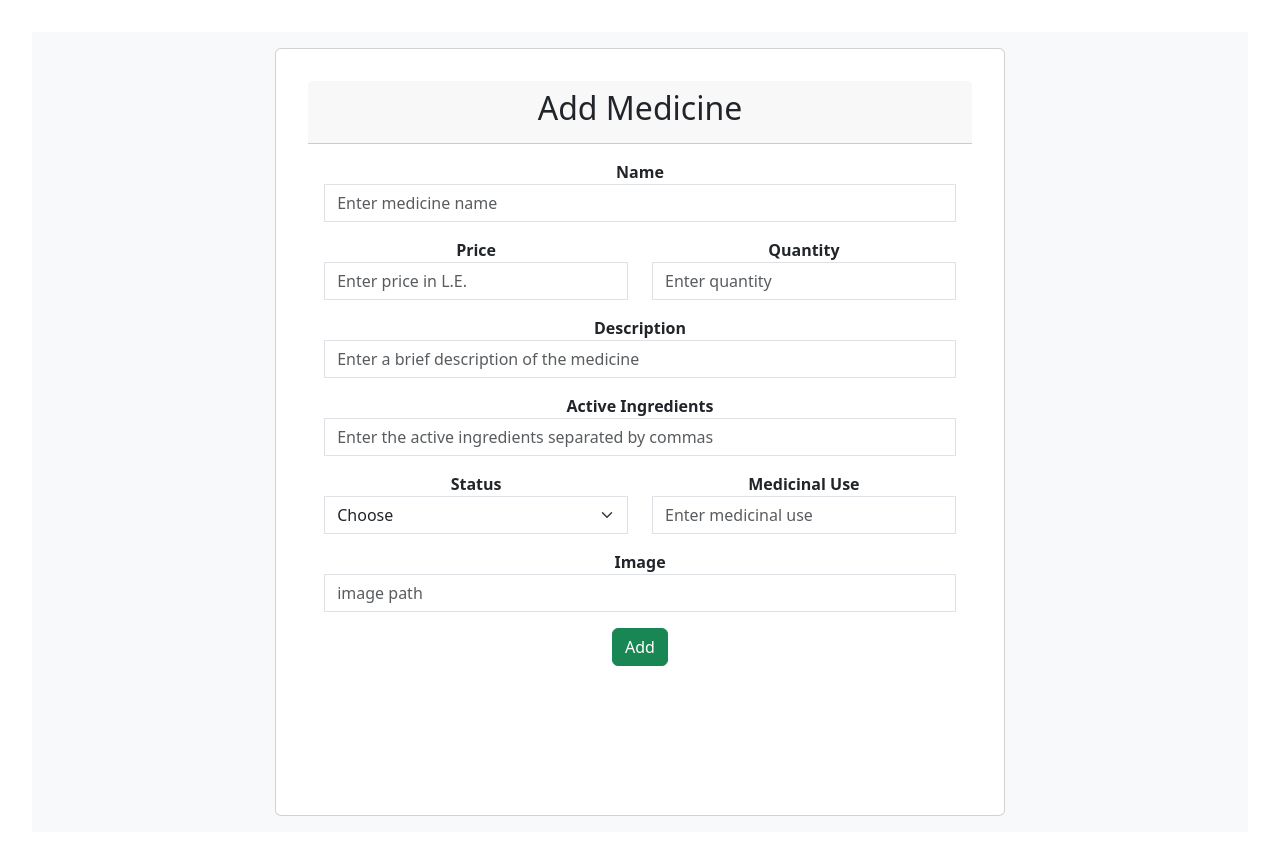
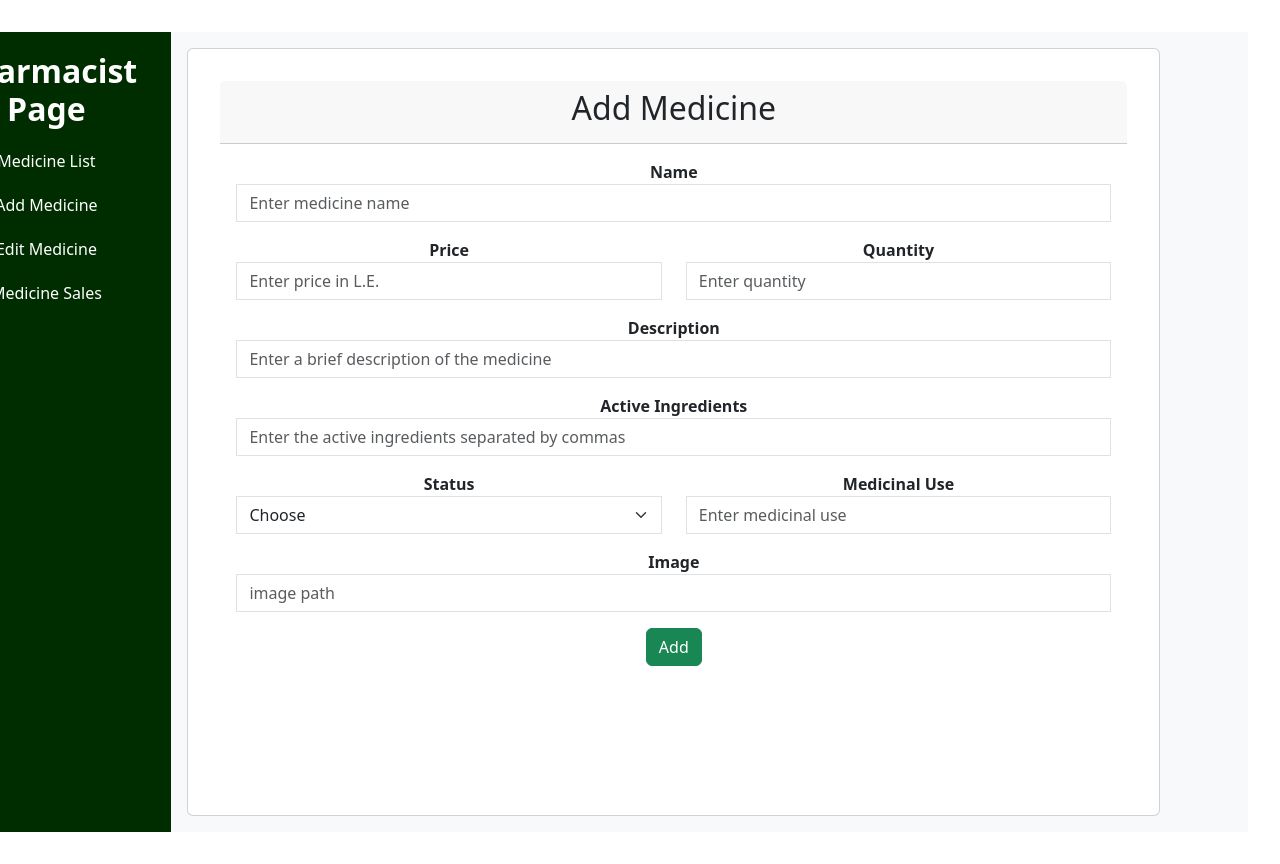
Before and after one commit to advanced-computer-lab-2023/Apollo-8-Pharmacy, a React (Vite) app in the folder client/: page /addMedicine in a window 1280 px wide. Built offline with nearby package versions, Linux system fonts and the light colour scheme.

Commit message:
Pharmacy sidebar

```diff
--- a/client/src/pages/AddMedicine.jsx
+++ b/client/src/pages/AddMedicine.jsx
@@ -1,6 +1,8 @@
 import React from "react";
 import { useState } from "react";
 import axios from "axios";
+import "../App.css";
+import Sidebar from "./SidebarPharmacist"
 
 
 function AddMedicine() {
@@ -62,7 +64,8 @@ function AddMedicine() {
 
     return (
         <div className="d-flex justify-content-center align-itelms-center vh-100 bg-light">
-            <div className="card m-3 col-12" style={{ width: "60%" }}>
+            <Sidebar />
+            <div className="card m-3 col-12" style={{ width: "80%" }}>
                 <div className="card-header">
                     <h2>Add Medicine</h2>
                 </div>
--- a/client/src/pages/EditMedicine.jsx
+++ b/client/src/pages/EditMedicine.jsx
@@ -25,7 +25,16 @@ function EditMedicine() {
 
   return (
     <div className="d-flex justify-content-center align-itelms-center vh-100 bg-light">
-      <div className="card m-3 col-12" style={{ width: "50%" }}>
+      <div style={{ marginLeft: "-15%" }} className="sidebar">
+        <ul>
+          <h2 style={{ fontWeight: "bolder" }}>Pharmacist Page</h2>
+          <li style={{ margin: "20px" }}><a href="/medicinesList">Medicine List</a></li>
+          <li style={{ margin: "20px" }}><a href="/addMedicine">Add Medicine</a></li>
+          <li style={{ margin: "20px" }}><a href="/medicinesList">Edit Medicine</a></li>
+          <li style={{ margin: "20px" }}><a href="/medicineSales">Medicine Sales</a></li>
+        </ul>
+      </div>
+      <div className="card m-3 col-12" style={{ width: "80%" }}>
         <div className="card-header">
           <h2>Edit Medicine</h2>
         </div>
--- a/client/src/pages/MedicineSales.jsx
+++ b/client/src/pages/MedicineSales.jsx
@@ -6,6 +6,7 @@ import Container from 'react-bootstrap/Container';
 import Form from 'react-bootstrap/Form';
 import InputGroup from 'react-bootstrap/InputGroup';
 import 'bootstrap/dist/css/bootstrap.min.css';
+import Sidebar from "./SidebarPharmacist";
 
 function MedicineSales() {
   const [data, setData] = useState([]);
@@ -22,15 +23,18 @@ function MedicineSales() {
       .catch((error) => {
         console.error("Error fetching data:", error);
       });
-    },[]);
+  }, []);
 
 
   return (
-        <div>
-          <Container>
+    <div className="d-flex justify-content-center align-itelms-center vh-100 bg-light">
+      <Sidebar />
+
+      <div className="card m-3 col-12" style={{ width: "80%" }}>
+
         <h1 className='text-center mt-4'>Sales & Quantity</h1>
         <Form>
-              <InputGroup className='my-3'>
+          <InputGroup className='my-3' style={{ width: "80%" }}>
 
             {/* onChange for search */}
             <Form.Control
@@ -63,7 +67,8 @@ function MedicineSales() {
               ))}
           </tbody>
         </Table>
-          </Container>
+      </div>
+
     </div>
   );
 }
--- a/client/src/pages/MedicinesList.jsx
+++ b/client/src/pages/MedicinesList.jsx
@@ -7,6 +7,7 @@ import Form from "react-bootstrap/Form";
 import InputGroup from "react-bootstrap/InputGroup";
 import "bootstrap/dist/css/bootstrap.min.css";
 import { useNavigate } from "react-router-dom";
+import Sidebar from "./SidebarPharmacist";
 
 function MedicineSales() {
   const [data, setData] = useState([]);
@@ -47,10 +48,10 @@ function MedicineSales() {
   }
 
   return (
+    <div className="d-flex justify-content-center align-itelms-center vh-100 bg-light">
+      <Sidebar />
 
-    <div style={{}}>
-
-      <Container>
+      <div className="card m-3 col-12" style={{ width: "80%" }}>
 
 
         <h1 className="text-center mt-4">List of Medicines</h1>
@@ -114,8 +115,10 @@ function MedicineSales() {
                 </tr>
               ))}
           </tbody>
+
         </Table>
-      </Container>
+      </div>
+
     </div>
   );
 }
--- /dev/null
+++ b/client/src/pages/SidebarPharmacist.jsx
@@ -0,0 +1,19 @@
+import React from "react";
+import "../App.css"
+
+function Sidebar() {
+
+    return (
+        <div className="sidebar" style={{ marginLeft: "-15%" }}>
+            <ul>
+                <h2 style={{ fontWeight: "bolder" }}>Pharmacist Page</h2>
+                <li style={{ margin: "20px" }}><a href="/medicinesList">Medicine List</a></li>
+                <li style={{ margin: "20px" }}><a href="/addMedicine">Add Medicine</a></li>
+                <li style={{ margin: "20px" }}><a href="medicinesList/:id">Edit Medicine</a></li>
+                <li style={{ margin: "20px" }}><a href="/medicineSales">Medicine Sales</a></li>
+            </ul>
+        </div>
+    )
+}
+
+export default Sidebar;
```
Lines whose indentation alone changed are shown as unchanged.
